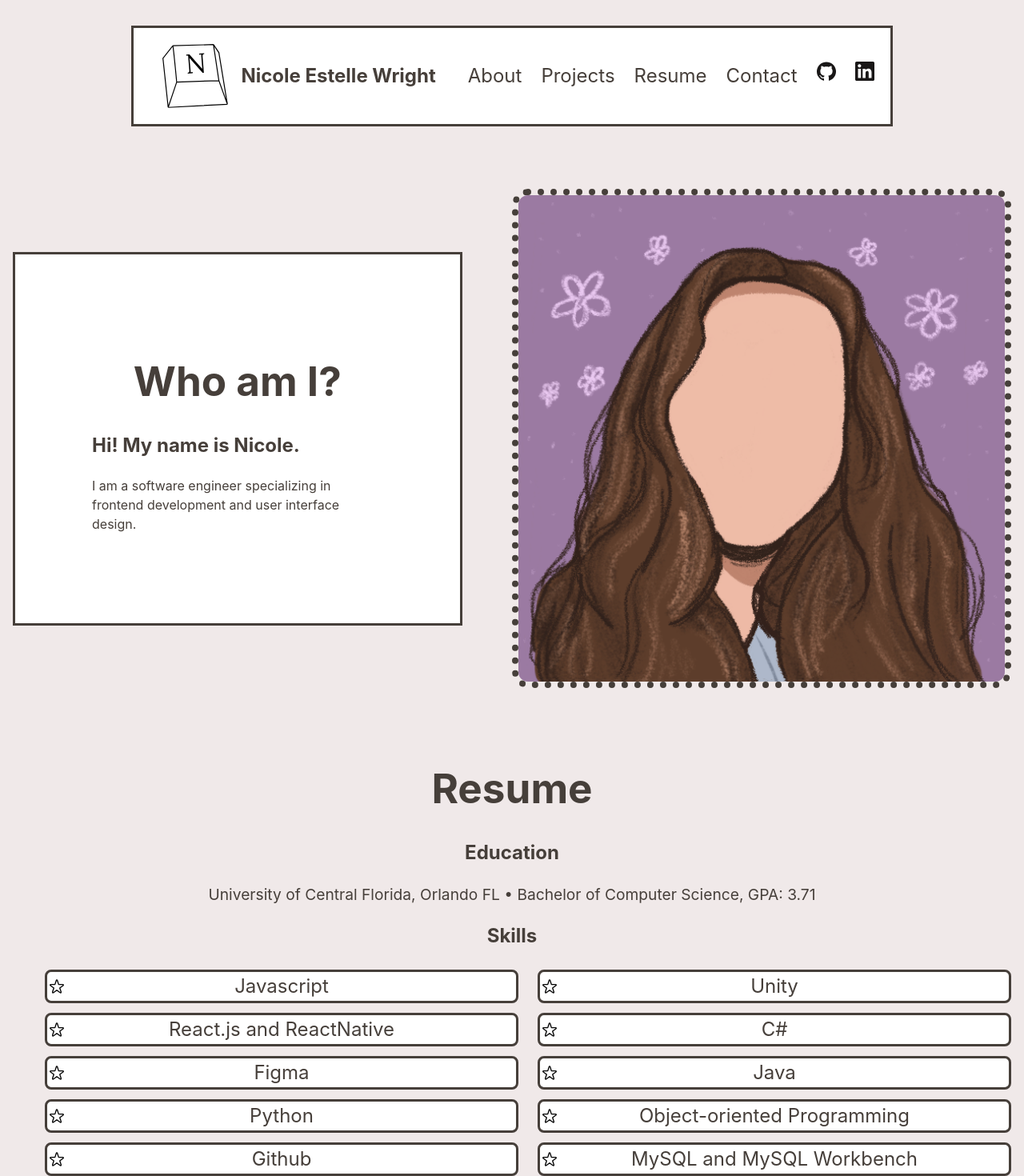
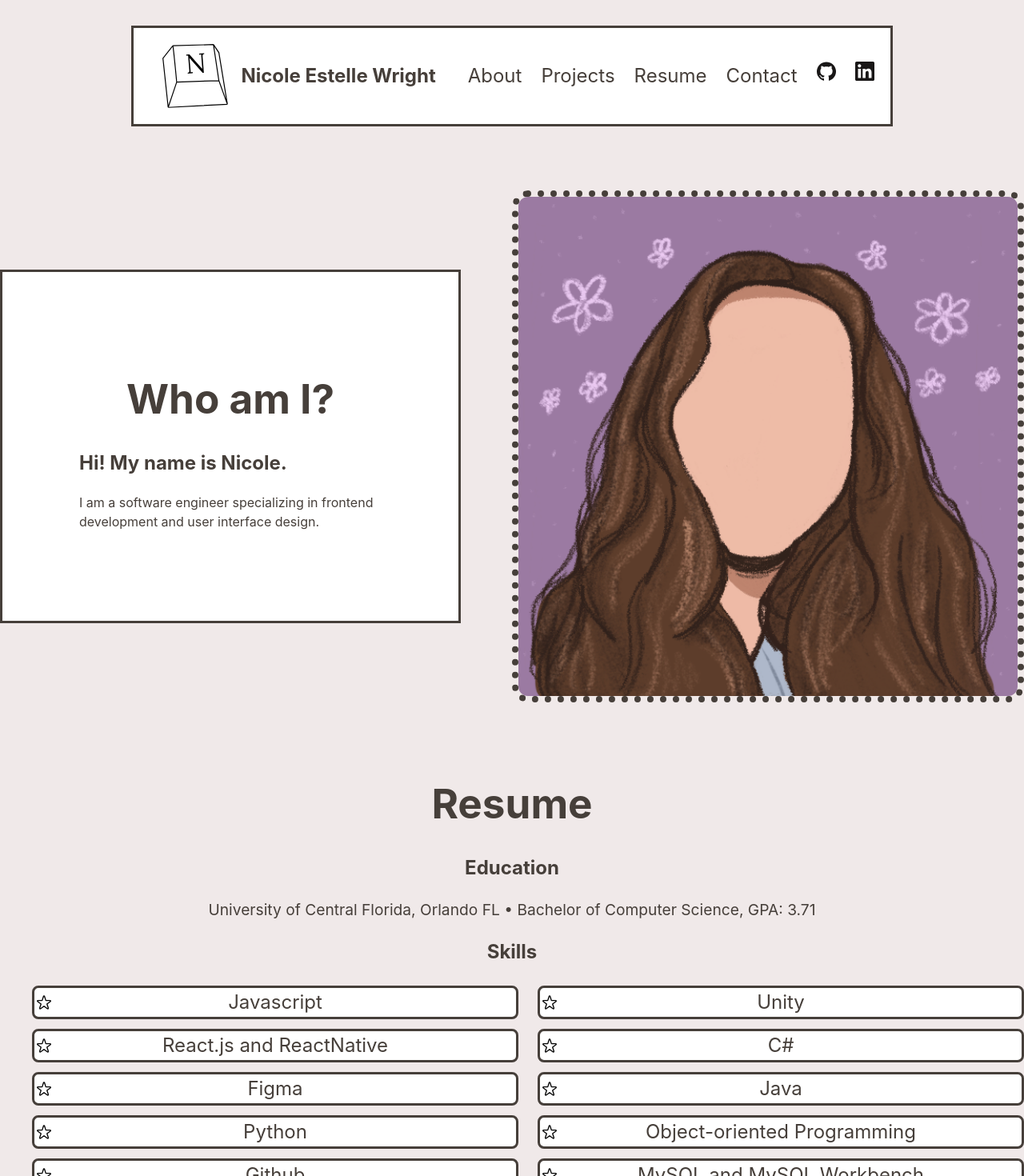
Before and after one commit to nicoleleft/portfolio, a React (Vite) app: page / in a window 1280 px wide. Shown: the top 1470 px of the page at 80% size. Built offline with nearby package versions, Linux system fonts and the light colour scheme.

Commit message:
add a few design changes, first attempt at fixing the contact picture

```diff
--- a/src/App.css
+++ b/src/App.css
@@ -200,7 +200,7 @@ body {
   border-color: #463f3a;
   border-style: dotted;
   border-radius: 20px;
-  overflow-x: hidden
+  overflow-x: hidden;
 }
 
 ul.skills-list {
@@ -324,6 +324,10 @@ ul.skills-list li:hover {
   margin-bottom: 5%;
   align-content: flex-end;
   border-radius: 20px;
+  display: flex;
+  border-width: 0.5rem;
+  border-color: #463f3a;
+  border-style: dotted;
   overflow-x: hidden
 }
 
--- a/src/components/About.jsx
+++ b/src/components/About.jsx
@@ -3,7 +3,6 @@ import profile_pic from '../assets/profile_pic.png'
 export default function About() {
     return (
         <>
-        <div className='container'>
             <div className='content-wrapper'>
                 <div className='text-container'>
                     <h1>Who am I?</h1>
@@ -17,7 +16,6 @@ export default function About() {
                 </div>
                 <img src={profile_pic} alt="Profile" className='profile-pic'></img>
             </div>
-        </div>
         </>
     )
 
--- a/src/components/Contact.jsx
+++ b/src/components/Contact.jsx
@@ -14,7 +14,6 @@ export default function Contact() {
 
     return (
         <>
-            <div className='container'>
             <h1>Contact Me</h1>
             <div className="contact-container">
                 <div className="contact-left">
@@ -28,7 +27,6 @@ export default function Contact() {
                     <button onClick={handleClick} className='contact-button'>Get in touch!</button>
                 </div>
             </div>
-            </div>
         </>
     );
 }
--- a/src/components/Resume.jsx
+++ b/src/components/Resume.jsx
@@ -1,7 +1,6 @@
 export default function Resume(){
     return (
         <>
-        <div className="container">
             <h1> Resume</h1>
             <div>
                 <h2>Education</h2>
@@ -27,7 +26,6 @@ export default function Resume(){
                     </ul>
                 </div>
             </div>
-        </div>
         </>
     )
 }
```
Lines whose indentation alone changed are shown as unchanged.
